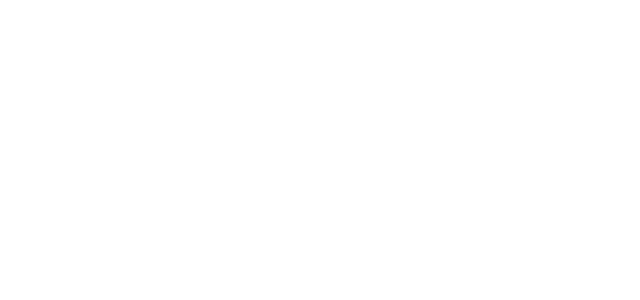
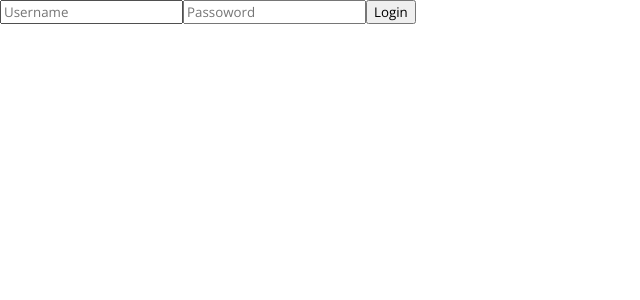
Before and after one commit to Swapdoc11/Hotel_Booking_Application, a React (Create React App) app: page /login in a window 1280 px wide. Before the commit this address had no page. Shown: the top 300 px of the page, without its empty margins (0-640 px from the left). Built offline with nearby package versions, Linux system fonts and the light colour scheme.

Commit message:
Login React

```diff
--- a/src/App.js
+++ b/src/App.js
@@ -6,6 +6,7 @@
 import Home from "./pages/home/Home";
 import Hotel from "./pages/hotel/Hotel";
 import List from "./pages/list/List";
+import { Login } from "./pages/login/Login";
 
 function App() {
   return (
@@ -14,6 +15,7 @@
         <Route path="/" element={<Home/>}/>
         <Route path="/hotels" element={<List/>}/>
         <Route path="/hotels/:id" element={<Hotel/>}/>
+        <Route path="/login" element={<Login/>}/>
       </Routes>
     </BrowserRouter>
   );
--- a/src/pages/login/Login.jsx
+++ b/src/pages/login/Login.jsx
@@ -0,0 +1,42 @@
+
+import axios from 'axios'
+import React from 'react'
+import { useContext } from 'react'
+import { useState } from 'react'
+import { AuthContext } from '../../context/AuthContext'
+
+export const Login = () => {
+    const [credential,setCredential] = useState({
+        username:undefined,
+        password:undefined
+    })
+    const {loading, error, dispatch} = useContext(AuthContext)
+    const handleChange = (e) =>{
+        setCredential((prev)=>({...prev,[e.target.id]:e.target.value}))
+    }
+    const handleClick = async(e)=>{
+        e.preventDefault()
+        dispatch({type:"LOGIN_START"})
+        try {
+            const res = await axios.post("/auth/login",credential)
+            dispatch({type:"LOGIN_SUCCESS",payload:res.data})
+        } catch (err) {
+
+            dispatch({type:"LOGIN_FAILURE",payload:err.response.data})
+        }
+    }
+    return (
+        <>
+        <div className='login'>
+            <div className='lContainer'>
+
+            <input type="text" placeholder='Username' id="username" onChange={handleChange} className="linput" />
+            <input type="password" placeholder='Passoword' id="password" onChange={handleChange} className="linput" />
+            <button className="lbutton" onClick={handleClick}>Login</button>
+            {error && <span>{error.Error }</span>}
+            </div>
+        </div>
+
+        </>
+  )
+}
```
Also changed, not shown: 1 other file (tests, documents, lock files or other folders).
